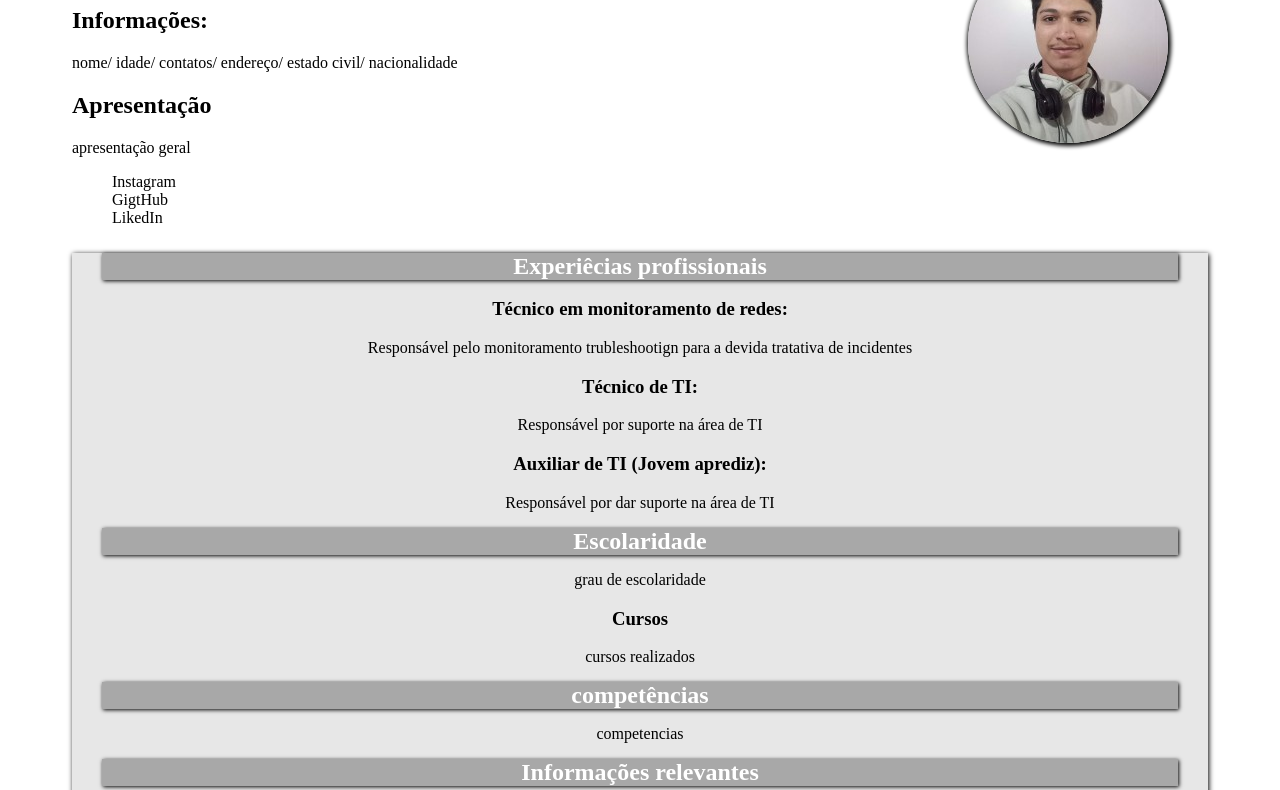
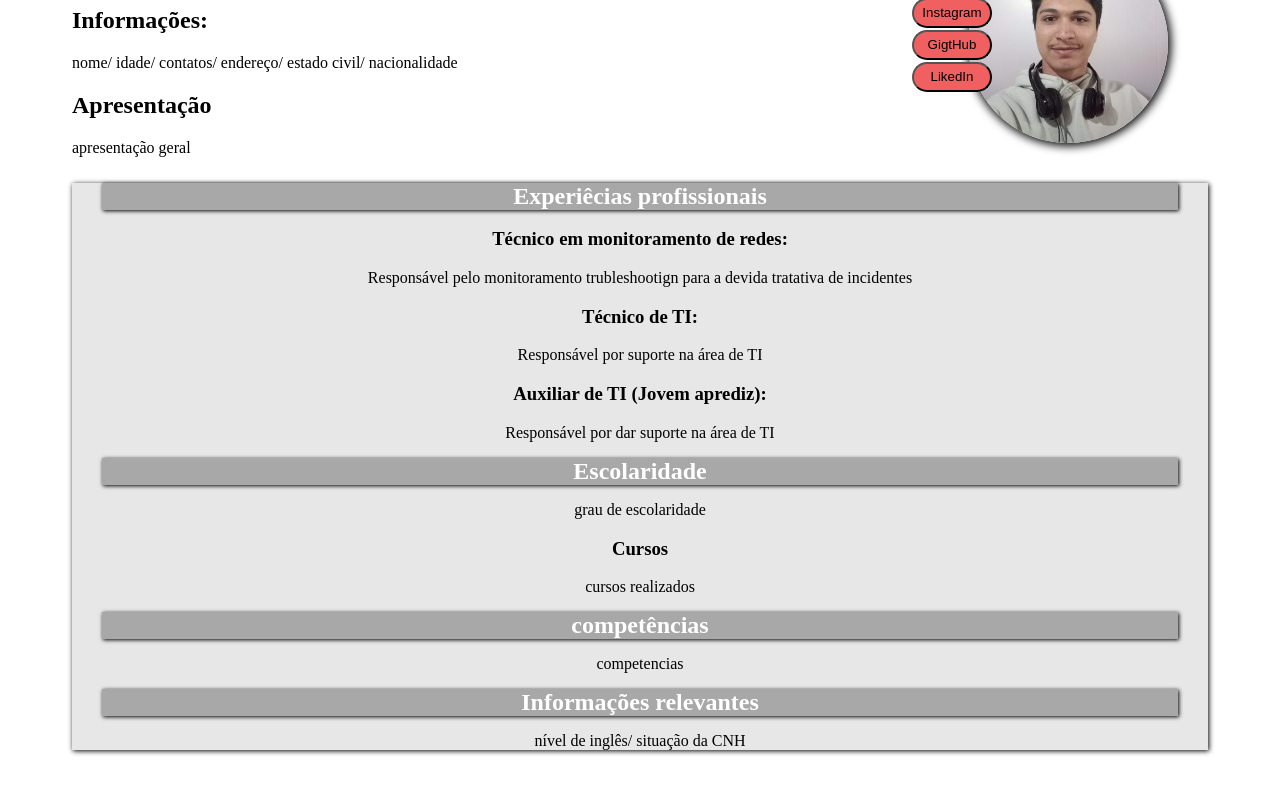
Before and after one commit to MatheusMoraes13/Curriculo, a plain HTML site: page Curriculo.html in a window 1280 px wide. Shown: the part 145-935 px from the top of the page. Drawn offline with Linux system fonts and the light colour scheme.

Commit message:
update 07/03

```diff
--- a/Curriculo.css
+++ b/Curriculo.css
@@ -22,7 +22,7 @@ figure{
 
 figure.apresentacao-imagem{
 
-    box-shadow: 1px 1px 4px 2px black;
+    box-shadow: 1px 1px 10px 2px black;
     border-radius: 50%;
 
 }
@@ -30,6 +30,35 @@ figure.apresentacao-imagem{
 figure.apresentacao-imagem img{
 
     border-radius: 50%;
+
+}
+
+div.apresentacao-text ul{
+
+    position: absolute;
+    margin: -175px 100px 10px 800px;
+
+}
+
+div.apresentacao-text li{
+
+    margin-bottom: 2px;
+
+}
+
+div.apresentacao-text button{
+
+    height: 30px;
+    width: 80px;
+    background-color: rgb(240, 96, 96);
+    border-radius: 20px;
+
+}
+
+div.apresentacao-text button:hover{
+
+    box-shadow: 1px 1px 6px 2px black;
+    transition: 0.5s;
 
 }
 
--- a/Curriculo.html
+++ b/Curriculo.html
@@ -2,6 +2,7 @@
 <html lang="pt-br">
 
 <head>
+
     <meta charset="UTF-8"/>
     <title>Matheus Moraes</title>
     <link rel="stylesheet" type="text/css" href="Curriculo.css"/>
@@ -22,11 +23,15 @@
             <h2>Apresentação</h2>
             <p>apresentação geral</p>
 
-            <ul type="none">
-                <li>Instagram</li>
-                <li>GigtHub</li>
-                <li>LikedIn</li>
-            </ul>
+            <nav>
+                <ul type="none">
+                    <li><a target="_blank" href="https://www.instagram.com/matheusmoraesti/"><button class="Instagram">Instagram</button></a></li>
+
+                    <li><a target="_blank" href="https://github.com/MatheusMoraes13"><button class="GigtHub">GigtHub</button></a></li>
+
+                    <li><a target="_blank" href="https://www.linkedin.com/in/matheus-moraes2004/"><button class="LikedIn">LikedIn</button></a></li>
+                </ul>
+            </nav>
 
         </div>
 
```
